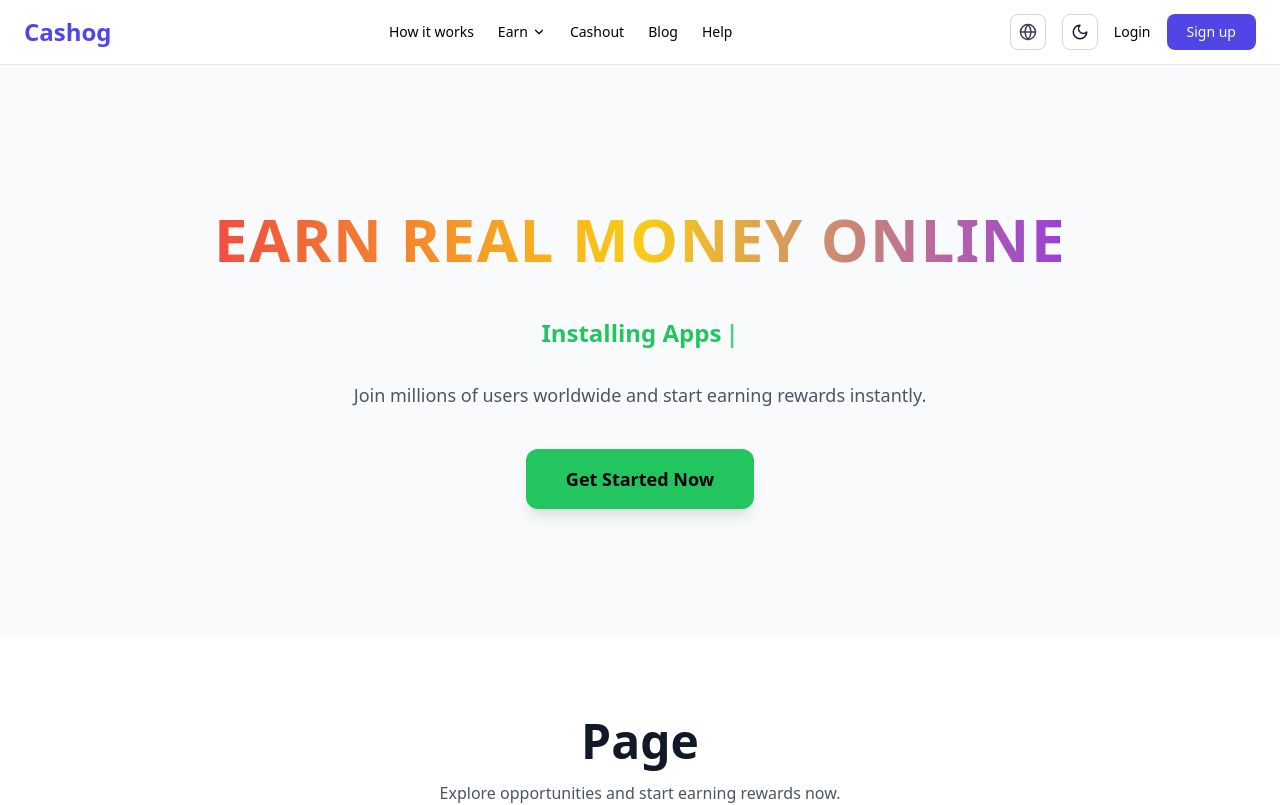
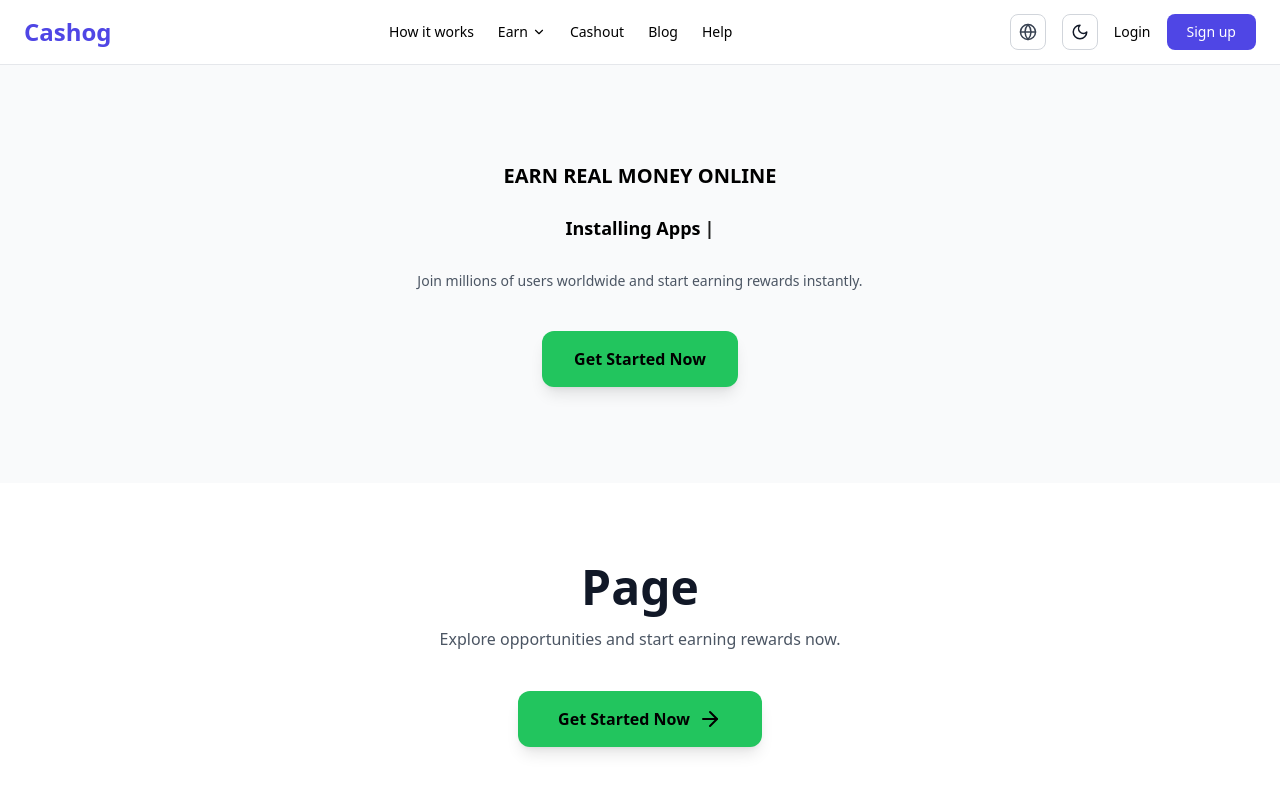
Before and after one commit to tool63/cashin, a Next.js app: page / in a window 1280 px wide. Shown: the top 805 px of the page. Built offline with nearby package versions, Linux system fonts and the light colour scheme.

Commit message:
Update HeroSection.tsx

```diff
--- a/components/hero/HeroSection.tsx
+++ b/components/hero/HeroSection.tsx
@@ -7,32 +7,26 @@ import Link from "next/link";
 export default function HeroSection() {
   return (
     <section className="bg-gray-50 dark:bg-gray-900 text-black dark:text-white">
-      <div className="max-w-7xl mx-auto px-4 sm:px-6 lg:px-8 py-24 sm:py-28 md:py-32 text-center">
+      <div className="max-w-7xl mx-auto px-4 sm:px-6 lg:px-8 py-24 text-center">
 
-        {/* HEADLINE – PREVIOUS CLEAN DESIGN */}
-        <div className="flex justify-center mb-8">
-          <h1
-            className="
-              relative inline-block
-              px-8 py-4
-              text-3xl sm:text-4xl md:text-5xl lg:text-6xl
-              font-extrabold uppercase tracking-wide
-              bg-gradient-to-r
-              from-red-500 via-yellow-400 via-green-500 via-blue-500 to-purple-600
-              bg-clip-text text-transparent
-            "
-          >
-            Earn Real Money Online
-          </h1>
-        </div>
+        {/* HEADLINE — SIZE 20 */}
+        <h1
+          className="font-extrabold uppercase mb-6"
+          style={{ fontSize: "20px" }}
+        >
+          Earn Real Money Online
+        </h1>
 
-        {/* TYPING TEXT */}
-        <p className="text-lg sm:text-xl md:text-2xl mb-6 min-h-[2.5rem] flex justify-center">
-          <TypingText className="text-green-500 font-semibold text-center" />
+        {/* TYPING TEXT — SIZE 18 */}
+        <p
+          className="mb-6 min-h-[2rem] flex justify-center"
+          style={{ fontSize: "18px" }}
+        >
+          <TypingText className="font-semibold yellow-green-text text-center" />
         </p>
 
         {/* SUBTEXT */}
-        <p className="text-sm sm:text-base md:text-lg text-gray-600 dark:text-gray-400 mb-10 max-w-xl md:max-w-2xl mx-auto">
+        <p className="text-sm text-gray-600 dark:text-gray-400 mb-10 max-w-xl mx-auto">
           Join millions of users worldwide and start earning rewards instantly.
         </p>
 
@@ -42,7 +36,7 @@ export default function HeroSection() {
             <motion.span
               whileHover={{ scale: 1.05 }}
               whileTap={{ scale: 0.97 }}
-              className="inline-flex items-center justify-center bg-green-500 hover:bg-green-600 text-black px-8 sm:px-10 py-4 rounded-xl font-semibold shadow-lg text-base sm:text-lg"
+              className="inline-flex items-center justify-center bg-green-500 hover:bg-green-600 text-black px-8 py-4 rounded-xl font-semibold shadow-lg"
             >
               Get Started Now
             </motion.span>
```
